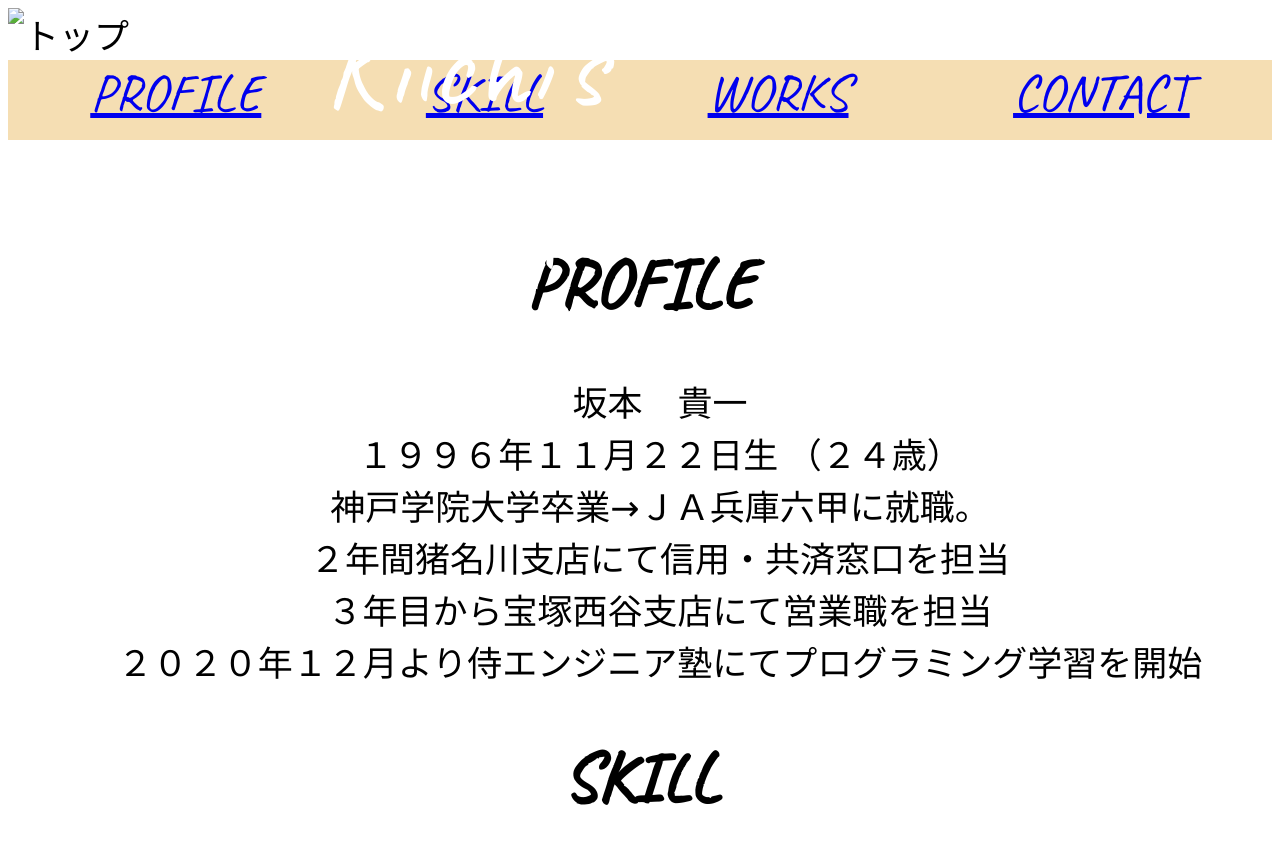
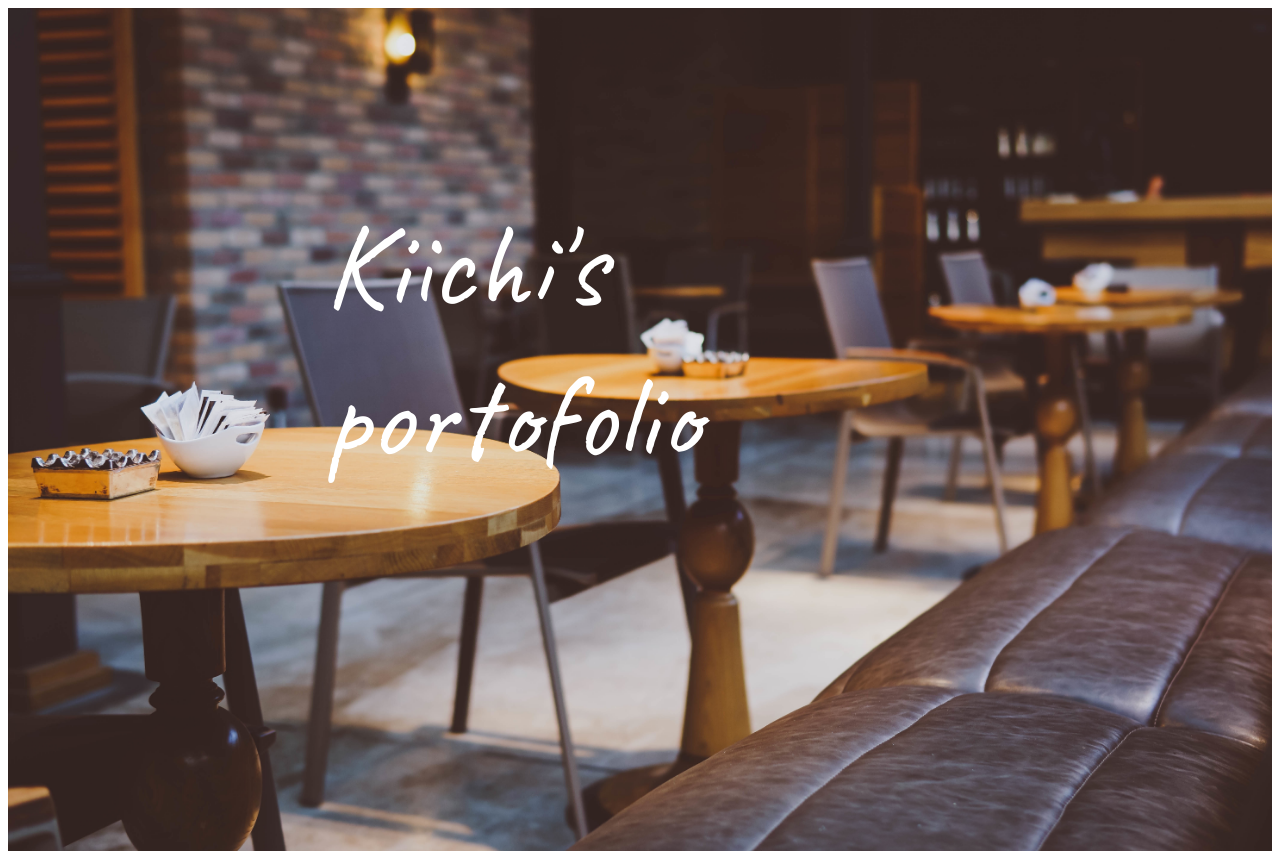
Before and after one commit to s11k22b96/s11k22b96.github.io, a plain HTML site: page index.html in a window 1280 px wide. Shown: the top 851 px of the page. Drawn offline with Linux system fonts and the light colour scheme; files whose address does not match are found by name.

Commit message:
Update index.html

```diff
--- a/index.html
+++ b/index.html
@@ -16,7 +16,7 @@
 
             <div class="top">
                 <div>
-                    <img src="./img/cafe.jpg"  alt="トップ">
+                    <img src="https://github.com/s11k22b96/s11k22b96.github.io/blob/main/cafe.jpg?raw=true"  alt="トップ">
                 </div>
 
                 <p>Kiichi's portofolio</p>
```
